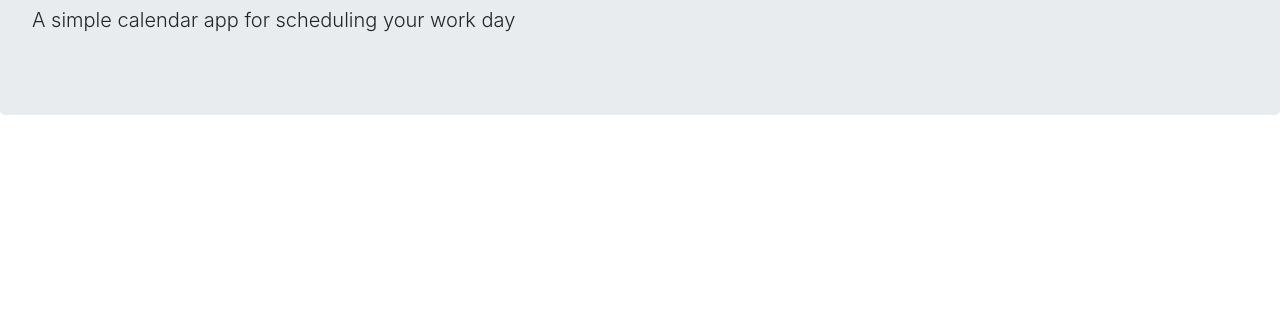
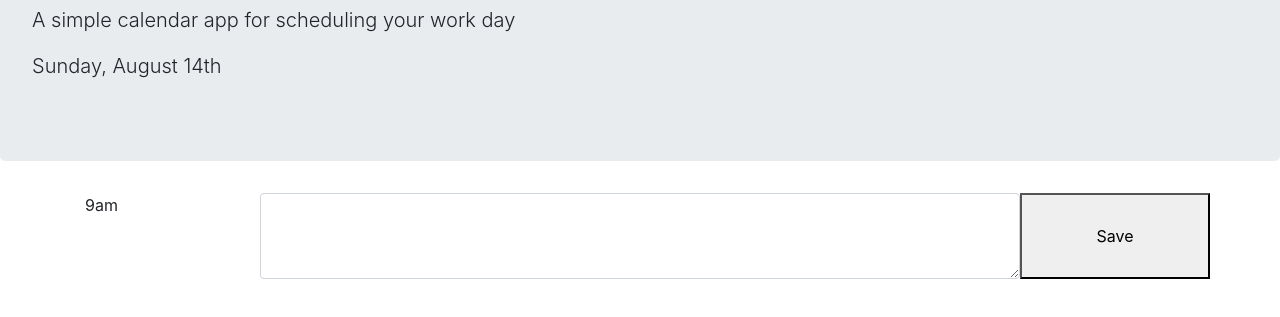
Before and after one commit to ObviousEcho/work-day-scheduler, a plain HTML site: page index.html in a window 1280 px wide. Shown: the part 153-470 px from the top of the page. Drawn offline with nearby package versions, Linux system fonts and the light colour scheme.

Commit message:
wrote function to display time to document, working on function to display date card

```diff
--- a/assets/js/script.js
+++ b/assets/js/script.js
@@ -0,0 +1,45 @@
+// set var for current date using moment.js
+var date = moment().format("dddd, MMMM Do");
+
+// write function to display current day using moment.js
+function displayDate() {
+    // using jquery, set the date and display to the document element
+    // with an id of "currentDay"
+    var currentDay = $('#currentDay');
+    currentDay.text(date);
+}
+
+displayDate();
+
+
+// write function which dynamically creates a card, using bootstrap,
+// which displays "hour", a textblock, and a button
+function createCard() {
+    var container = $('.container');
+
+    var timeBlock = $('<div>').addClass('row');
+    var hourEl = $('<div>').addClass('col-lg-2 hour');
+    var hourlyTime = $('<p>').text("9am");
+    var textEl = $('<textarea>').addClass('col-lg-8 form-control').attr('id', 'text-area').attr('rows','3');
+    var saveBtn = $('<button>').addClass('saveBtn col-lg-2').text("Save");
+
+    hourEl.append(hourlyTime);
+    timeBlock.append(hourEl, textEl, saveBtn);
+    container.append(timeBlock);
+}
+
+createCard();
+
+// write function which appends card to document for the hours of
+// 9 - 5 using moment.js
+
+
+// Write function to display each timeblock in past, present, or future
+// colors based on css classes
+
+// write function to save event entered upon button click into
+// localstorage
+
+
+// using event delegation, create event listener on save button for
+// dynamic content
--- a/index.html
+++ b/index.html
@@ -18,7 +18,7 @@
       href="https://fonts.googleapis.com/css?family=Open+Sans&display=swap"
       rel="stylesheet"
     />
-    <link rel="stylesheet" type="text" href="assets/css/style.css" />
+    <link rel="stylesheet" type="text" href="./assets/css/style.css" />
     <title>Work Day Scheduler</title>
   </head>
 
@@ -34,6 +34,6 @@
 
     <script src="https://cdnjs.cloudflare.com/ajax/libs/jquery/3.2.1/jquery.min.js"></script>
     <script src="https://cdnjs.cloudflare.com/ajax/libs/moment.js/2.24.0/moment.min.js"></script>
-    <script src="/assets/js/script.js"></script>
+    <script src="./assets/js/script.js"></script>
   </body>
 </html>
```
